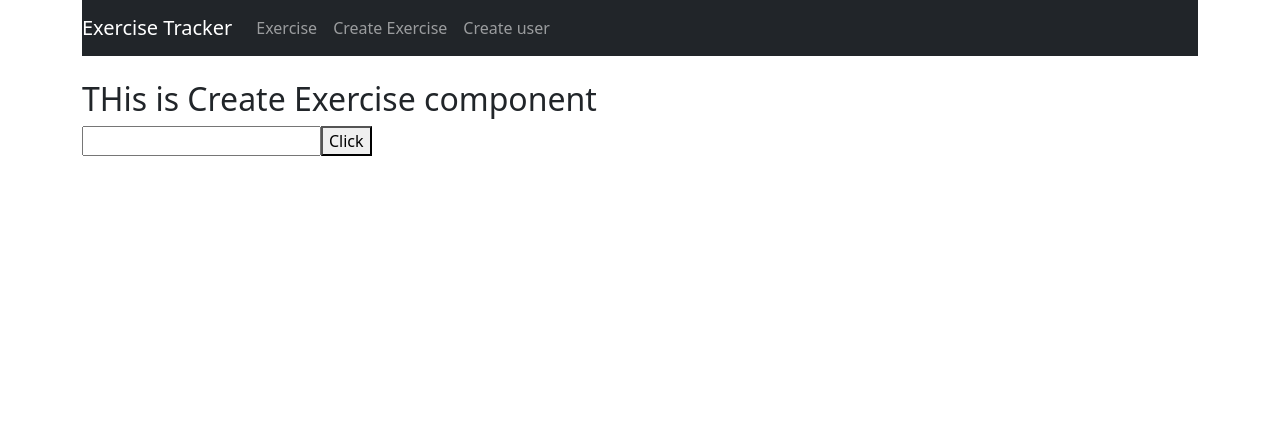
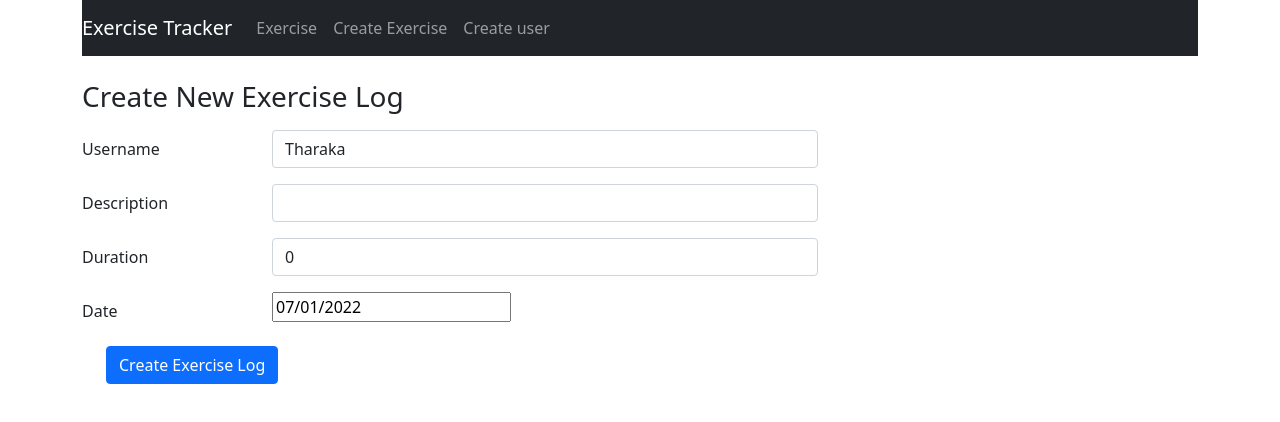
Before and after one commit to tharaka-ariyarathna/Exercise-Tracker, a React (Create React App) app: page /create in a window 1280 px wide. Shown: the top 422 px of the page. Built offline with nearby package versions, Linux system fonts and the light colour scheme.

Commit message:
Finished ui in create new exercise

```diff
--- a/package.json
+++ b/package.json
@@ -13,6 +13,7 @@
     "mongoose": "^6.4.0",
     "react": "^18.2.0",
     "react-bootstrap": "^2.4.0",
+    "react-datepicker": "^4.8.0",
     "react-dom": "^18.2.0",
     "react-router-dom": "^6.3.0",
     "react-scripts": "5.0.1",
--- a/src/Components/CreateExercise.component.js
+++ b/src/Components/CreateExercise.component.js
@@ -1,6 +1,9 @@
-import React, {useState} from 'react' ;
+import React, {useEffect, useRef, useState} from 'react' ;
+import DatePicker from 'react-datepicker';
+import 'react-datepicker/dist/react-datepicker.css' ;
 
 const CreateExercise = () => {
+    const userInput = useRef(null) ;//Used in ref in form
     const [exercise, setExercise] = useState({
         username : '',
         description : '' ,
@@ -10,13 +13,18 @@ const CreateExercise = () => {
 
     const [users, setUsers] = useState([]) ;
 
+    useEffect(() => {
+        setUsers([...users, "Tharaka", "Dimuthu", "Kawya"]) ;
+        setExercise({...exercise, username: 'Tharaka'}) ;
+    }, [])
+
     const onExerciseChange = (event) => {
         const changingProperty = event.target.name ;
         setExercise({...exercise, [changingProperty] : event.target.value})
     }
 
     const onExerciseFormSubmit = (event) => {
-        event.preventDefault() ;
+        event.preventDefault();
         const newExercise = {
             username : exercise.username,
             description : exercise.description,
@@ -26,16 +34,84 @@ const CreateExercise = () => {
 
         console.log(newExercise) ;
 
-        window.location = '/' ;
+        window.location = "http://localhost:3000/";
     }
 
-    console.log(exercise) ;
+    const renderUsernames = () => {
+        return(users.map(user => {
+            return(
+                <option key={user} value={user}>
+                    {user}
+                </option>
+            ) ;
+        })) ;
+    }
 
     return(
         <div>
-            <h2>THis is Create Exercise component</h2>
-            <input type='text' name='duration' onChange={onExerciseChange}/>
-            <button onClick={onExerciseFormSubmit}>Click</button>
+            <h3>Create New Exercise Log</h3>
+            <form onSubmit={onExerciseFormSubmit}>
+                <div className="form-group row my-3">
+                    <label className='col-sm-2 col-form-label'>Username</label>
+                    <div className='col-sm-6'>
+                        <select
+                            className="form-control "
+                            ref={userInput}
+                            required
+                            value={exercise.username}
+                            name='username'
+                            onChange={onExerciseChange}
+                        >
+                            {
+                            renderUsernames()
+                            }
+                        </select>
+                    </div>
+                </div>
+                <div className='form-group row my-3'>
+                    <label className='col-sm-2 col-form-label'>Description</label>
+                    <div className='col-sm-6'>
+                        <input
+                            type='text'
+                            required
+                            className='form-control'
+                            value={exercise.description}
+                            name='description'
+                            onChange={onExerciseChange}
+                        />
+                    </div>
+                </div>
+                <div className='form-group row my-3'>
+                    <label className='col-sm-2 col-form-label'>Duration</label>
+                    <div className='col-sm-6'>
+                        <input
+                            type='text'
+                            required
+                            className='form-control'
+                            value={exercise.duration}
+                            name='duration'
+                            onChange={onExerciseChange}
+                        />
+                    </div>
+                </div>
+                <div className='form-group row my-3'>
+                    <label className='col-sm-2 col-form-label'>Date</label>
+                    <div className='col-sm-6'>
+                        <DatePicker
+                            name='date'
+                            selected={exercise.date}
+                            onChange={(e) =>{
+                                setExercise(() => {
+                                    return({...exercise, date: e}) ;
+                                })
+                            }}
+                        />
+                    </div>
+                </div>
+                <div className='form-group my-3 mx-4'>
+                    <input type='submit' className='btn btn-primary' value='Create Exercise Log'/>
+                </div>
+            </form>
         </div>
     ) ;
 }
```
Also changed, not shown: 1 other file (tests, documents, lock files or other folders).
